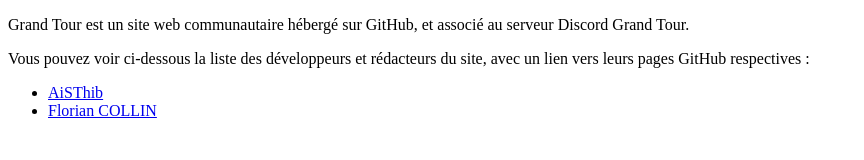
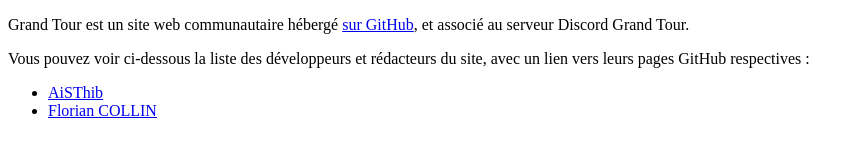
Before and after one commit to Grand-Tour/grand-tour.github.io, a plain HTML site: page about.html in a window 1280 px wide. Shown: the whole page, without its empty margins (0-864 px from the left). Drawn offline with Linux system fonts and the light colour scheme.

Commit message:
Update about.html

```diff
--- a/about.html
+++ b/about.html
@@ -5,11 +5,12 @@
         <meta name="viewport" content="width=device-width, initial-scale=1.0">
         <title>À propos | Grand Tour</title>
         <base href="https://grand-tour.github.io/about.html">
+        <link rel="stylesheet" href="/css/style.css">
     </head>
     <body>
         <header></header>
         <main>
-            <p>Grand Tour est un site web communautaire hébergé sur GitHub, et associé au serveur Discord Grand Tour.</p>
+            <p>Grand Tour est un site web communautaire hébergé <a href="https://github.com/Grand-Tour/grand-tour.github.io">sur GitHub</a>, et associé au serveur Discord Grand Tour.</p>
             <p>Vous pouvez voir ci-dessous la liste des développeurs et rédacteurs du site, avec un lien vers leurs pages GitHub respectives :</p>
             <ul>
                 <li><a href="https://github.com/AirSThib">AiSThib</a></li>
```
